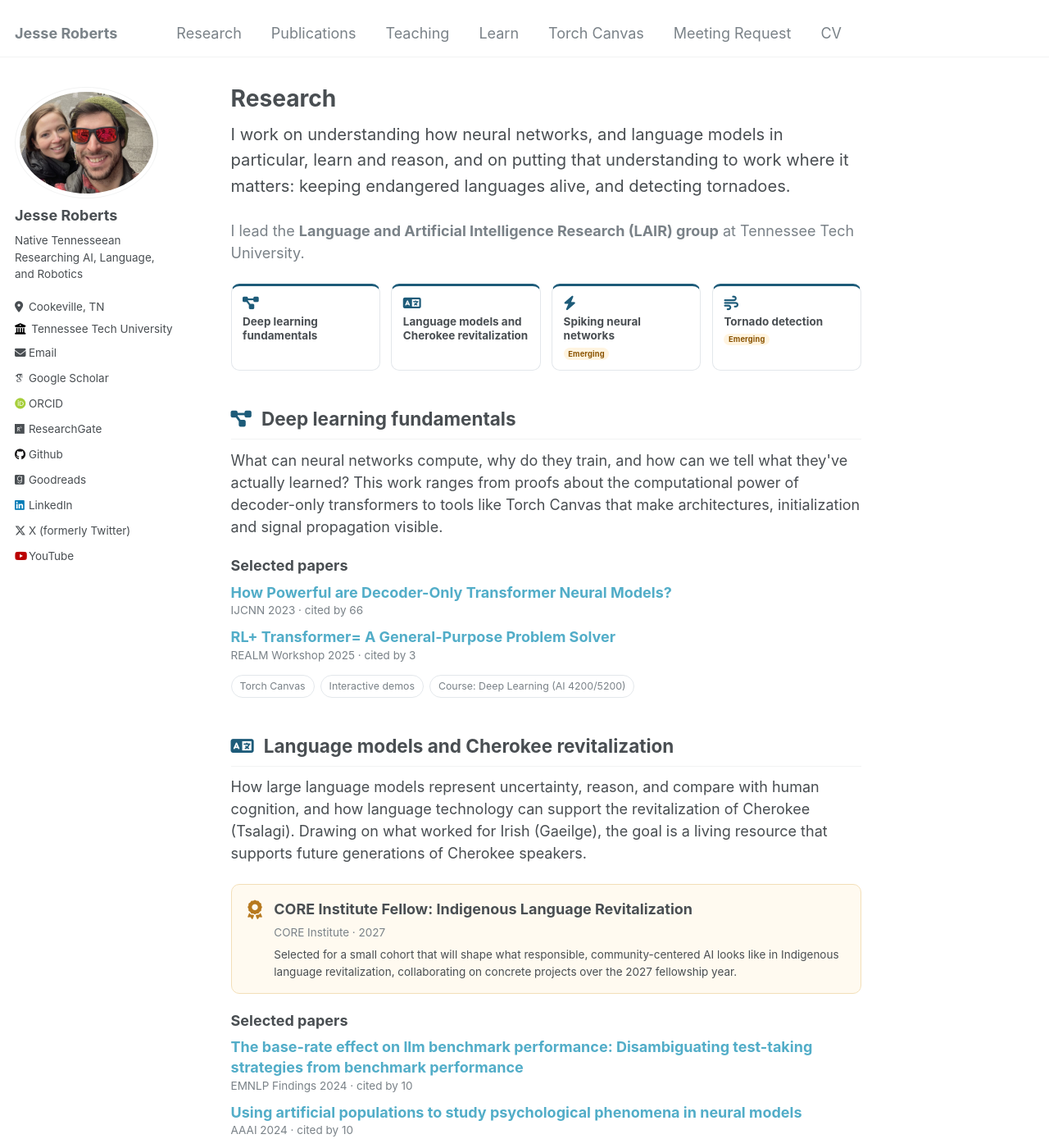
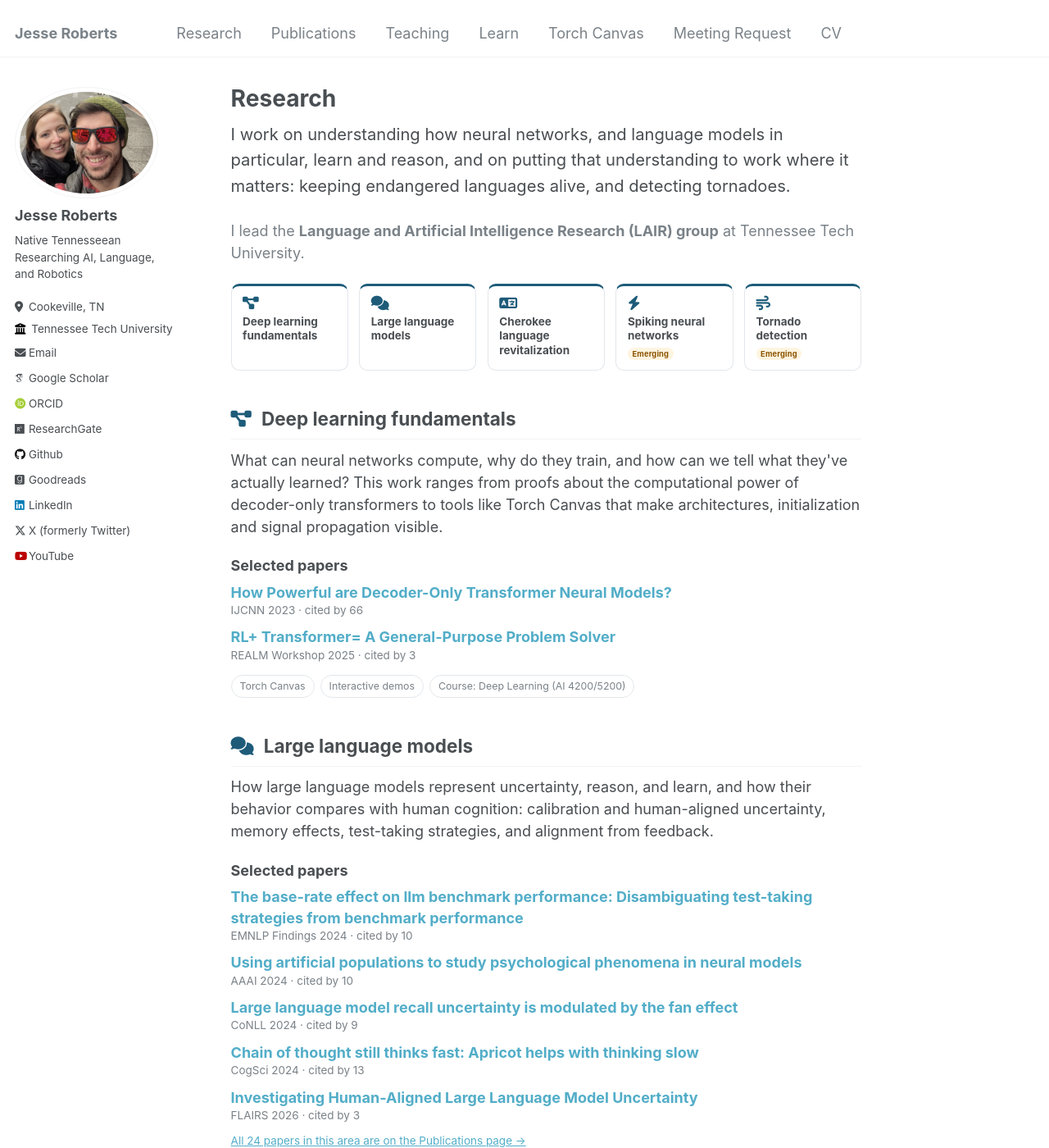
Before and after one commit to JesseTNRoberts/New-site-test, a Jekyll site: the page built from _pages/research.html, in a window 1280 px wide and 1400 px high. Shown: the whole window at 82% size. Built offline with Jekyll 4.4.1, drawn with Linux system fonts in a browser that asks for light colours; some web fonts are replaced; some of the changed text lies outside the part shown.

Commit message:
Research: Cherokee language revitalization as its own area, separate from LLMs
Co-Authored-By: Claude Opus 5.5 <noreply@anthropic.com>
Claude-Session: https://claude.ai/code/session_01NLXQzPmhbnJFZZenreEfUF

```diff
--- a/_data/research.yml
+++ b/_data/research.yml
@@ -34,15 +34,13 @@ areas:
       - { title: "Course: Deep Learning (AI 4200/5200)", url: /teaching/F2026-AI4200 }
 
   - id: llms
-    title: Language models and Cherokee revitalization
-    icon: fas fa-language
+    title: Large language models
+    icon: fas fa-comments
     summary: >-
-      How large language models represent uncertainty, reason, and compare with human cognition,
-      and how language technology can support the revitalization of Cherokee (Tsalagi). Drawing on
-      what worked for Irish (Gaeilge), the goal is a living resource that supports future
-      generations of Cherokee speakers.
-    highlight: fellowship-core          # id from `honors` below, shown as a callout
-    keywords: [language model, llm, llms, cherokee, tsalagi, tokenization, polysynthetic, chain of thought, artificial populations, base-rate effect, reward model, bart]
+      How large language models represent uncertainty, reason, and learn, and how their behavior
+      compares with human cognition: calibration and human-aligned uncertainty, memory effects,
+      test-taking strategies, and alignment from feedback.
+    keywords: [language model, llm, llms, chain of thought, artificial populations, base-rate effect, reward model, bart, uncertainty]
     # Papers to showcase (title fragments, in order). Leave empty to show the most cited.
     selected:
       - "base-rate effect on llm benchmark"
@@ -50,10 +48,22 @@ areas:
       - "recall uncertainty is modulated by the fan effect"
       - "Chain of thought still thinks fast"
       - "Investigating Human-Aligned Large Language Model Uncertainty"
-      - "Tokenization Properties in Low-Resource Polysynthetic"
     links:
       - { title: "Seminar: Special Topics on LLMs (CSC 7970)", url: /teaching/S2026-CSC7970 }
       - { title: LLM foundations reading list, url: "https://www.zotero.org/groups/5650079/llm_foundations_reading/items/PA9EGZCE" }
+
+  - id: cherokee
+    title: Cherokee language revitalization
+    icon: fas fa-language
+    summary: >-
+      Language technology in support of Cherokee (Tsalagi) revitalization, built with and for the
+      community. Drawing on what worked for Irish (Gaeilge), the goal is a living resource that
+      supports future generations of Cherokee speakers, along with the methods low-resource,
+      polysynthetic languages need, such as better tokenization.
+    highlight: fellowship-core          # id from `honors` below, shown as a callout
+    keywords: [cherokee, tsalagi, polysynthetic, indigenous, endangered language]
+    selected:
+      - "Tokenization Properties in Low-Resource Polysynthetic"
     press:
       - { title: "Tennessee Tech professor uses AI to help preserve Cherokee language", outlet: Tennessee Tech News, url: "https://www.tntech.edu/news/releases/24-25/tech-professor-uses-ai-to-help-preserve-cherokee-language.php" }
       - { title: "This Tennessee Tech professor is working to help preserve the Cherokee language using AI", outlet: NewsChannel 5 Nashville, url: "https://www.newschannel5.com/news/this-tennessee-tech-professor-is-working-to-help-preserve-the-cherokee-language-using-ai" }
--- a/_sass/_research.scss
+++ b/_sass/_research.scss
@@ -20,7 +20,7 @@ $rs-soft: #f6f8fa;
     display: grid;
     grid-template-columns: repeat(2, 1fr);
 
-    @media (min-width: 900px) { grid-template-columns: repeat(4, 1fr); }
+    @media (min-width: 900px) { grid-template-columns: repeat(5, 1fr); }
 
     gap: 0.75em;
     margin: 1.25em 0 1em;
```
Also changed, not shown: _pages/cv.md (+1 -1 lines).
